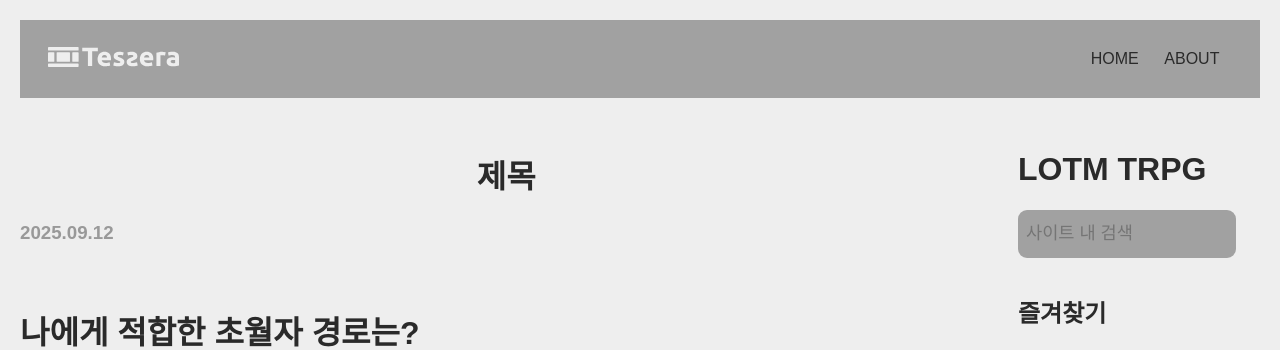
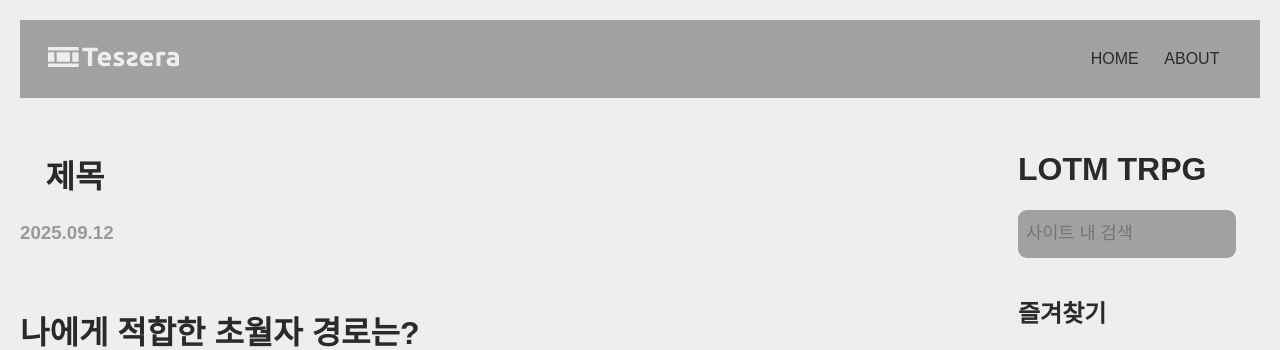
Before and after one commit to izpew/lotm, a Jekyll site: the page built from _chapters/001.md, in a window 1280 px wide. Shown: the top 350 px of the page. Built offline with Jekyll 4.4.1, drawn with Linux system fonts in a browser that asks for light colours.

Commit message:
Update custom.css

```diff
--- a/assets/css/custom.css
+++ b/assets/css/custom.css
@@ -4,11 +4,10 @@
 }
 .post-postcontent {
 	max-width: 100%;
-	margin-top: 10px;
 	text-align: left;
 }
 .post-posttitle {
-	margin: auto;
+	margin-left: 2vw;
 	text-align: left;
 }
 button {
```
